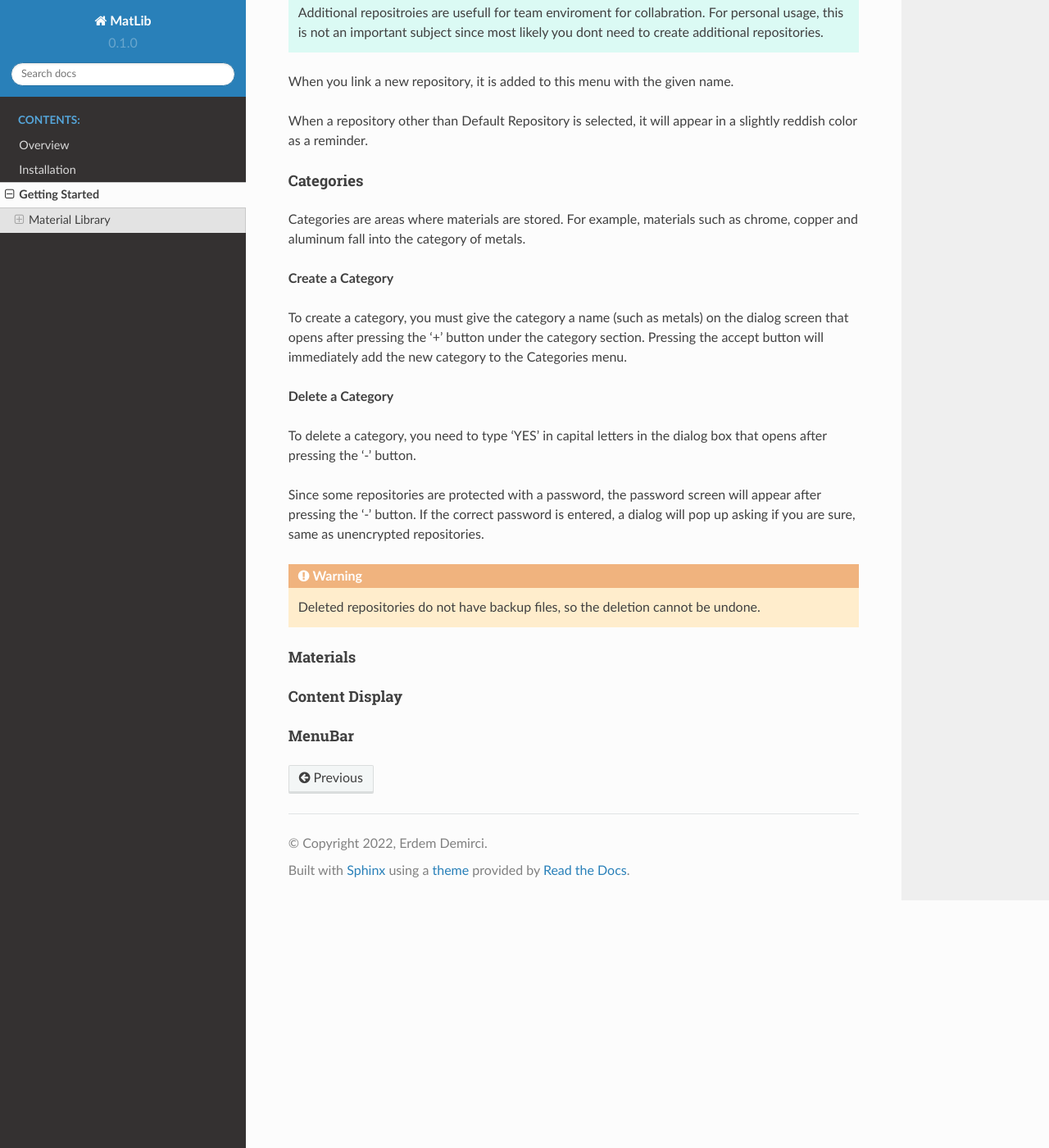
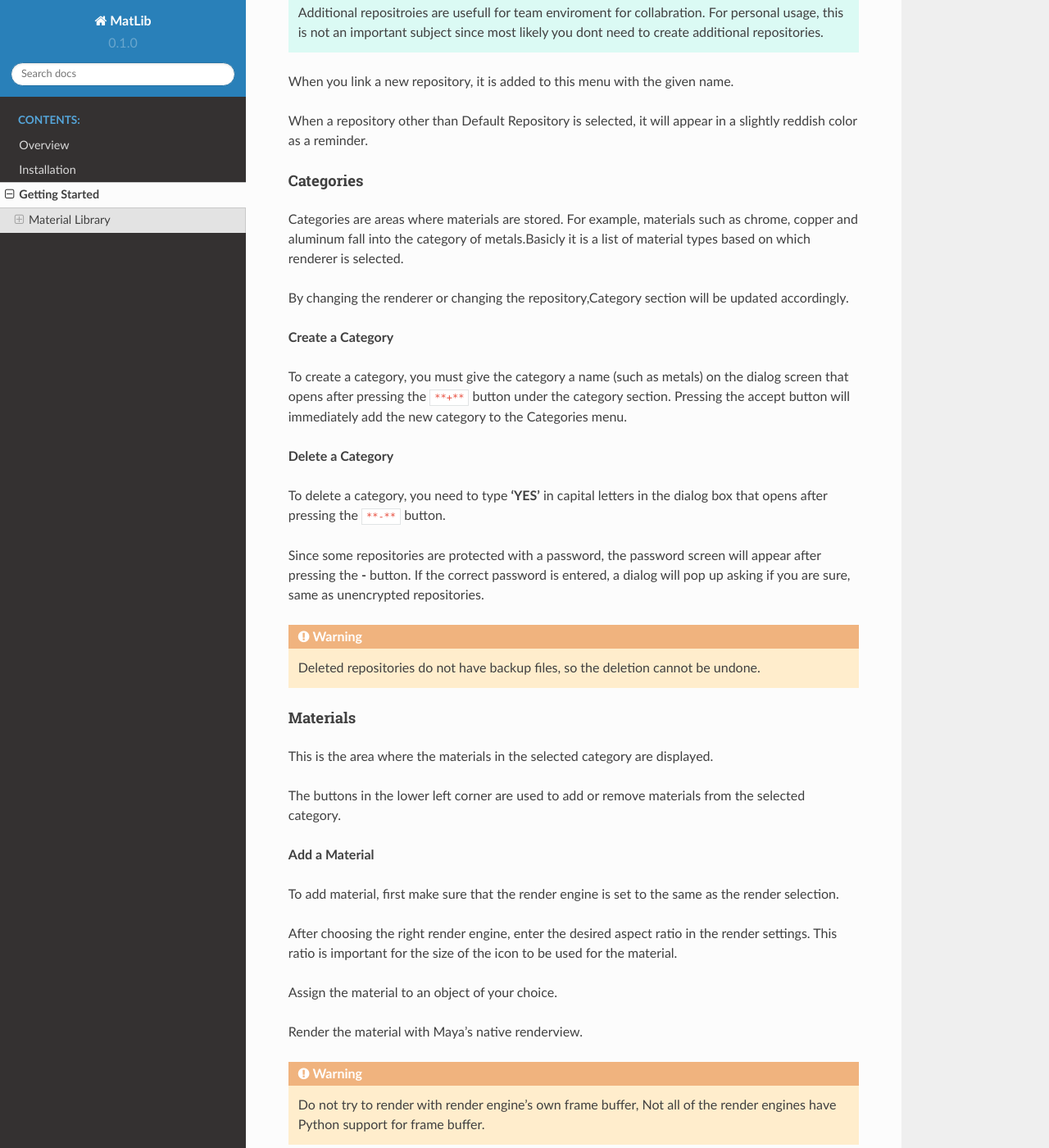
Before and after one commit to erdemirci/MatLib, a Sphinx documentation site: the page built from docs/source/getting_started.rst, in a window 1280 px wide and 1400 px high, scrolled down 2005 px. Shown: the whole window at 82% size. Built offline with Sphinx 7.4.7 and the Read the Docs theme 2.0.0, drawn with Linux system fonts in a browser that asks for light colours; some of the changed text lies outside the part shown.

Commit message:
Update getting_started.rst

```diff
--- a/docs/source/getting_started.rst
+++ b/docs/source/getting_started.rst
@@ -26,17 +26,17 @@
 
 There are 6 sections in the interface:
 
-#. Renderer
+#. Renderer Selection
 #. Repository Selection
 #. Categories
 #. Materials
 #. Content Display
 #. MenuBar
 
-Renderer
+Renderer Selection
 ____
 
-**Renderer**, lists all the render engines that loaded on your DCC application which MatLib can support.
+**Renderer Selection**, lists all the render engines that loaded on your DCC application which MatLib can support.
 
 If you have more than one renderer that supported by MatLib.Since the properties of the materials belong to different renderers,switching between them will change the categories and materials
 
@@ -59,18 +59,21 @@
 Categories
 ____
 
-Categories are areas where materials are stored. For example, materials such as chrome, copper and aluminum fall into the category of metals.
+Categories are areas where materials are stored. For example, materials such as chrome, copper and aluminum fall into the category of metals.Basicly it is a list of material types based on which renderer is selected.
+
+By changing the renderer or changing the repository,Category section will be updated accordingly.
+
 
 **Create a Category**
 
-To create a category, you must give the category a name (such as metals) on the dialog screen that opens after pressing the '+' button under the category section.
+To create a category, you must give the category a name (such as metals) on the dialog screen that opens after pressing the ``**+**`` button under the category section.
 Pressing the accept button will immediately add the new category to the Categories menu.
 
 **Delete a Category**
 
-To delete a category, you need to type 'YES' in capital letters in the dialog box that opens after pressing the '-' button.
+To delete a category, you need to type **'YES'** in capital letters in the dialog box that opens after pressing the ``**-**`` button.
 
-Since some repositories are protected with a password, the password screen will appear after pressing the '-' button. If the correct password is entered, a dialog will pop up asking if you are sure, same as unencrypted repositories.
+Since some repositories are protected with a password, the password screen will appear after pressing the **-** button. If the correct password is entered, a dialog will pop up asking if you are sure, same as unencrypted repositories.
 
 .. warning::
    Deleted repositories do not have backup files, so the deletion cannot be undone.
@@ -79,6 +82,31 @@
 Materials
 ____
 
+This is the area where the materials in the selected category are displayed.
+
+The buttons in the lower left corner are used to add or remove materials from the selected category.
+
+**Add a Material**
+
+To add material, first make sure that the render engine is set to the same as the render selection.
+
+After choosing the right render engine, enter the desired aspect ratio in the render settings. This ratio is important for the size of the icon to be used for the material.
+
+Assign the material to an object of your choice.
+
+Render the material with Maya’s native renderview.
+
+.. warning::
+   Do not try to render with render engine's own frame buffer, Not all of the render engines have Python support for frame buffer.
+
+When the rendering is completed, select the Shading Group (SG) node of the material from *Hypershade* or *NodeEditor* and click the **Add Material to Category** button in MatLib. Pressing this button will open up a new dialog box and ask you to fill in the material name and description.
+
+The material name is the label of the material that will be included in the material icon. This is also important for the search bar. The description is, where you can put some notes about the material.
+
+It is possible to change the description later on from the edit tab.
+
+It does not have to be filled.
+
 Content Display
 ____
 
```
